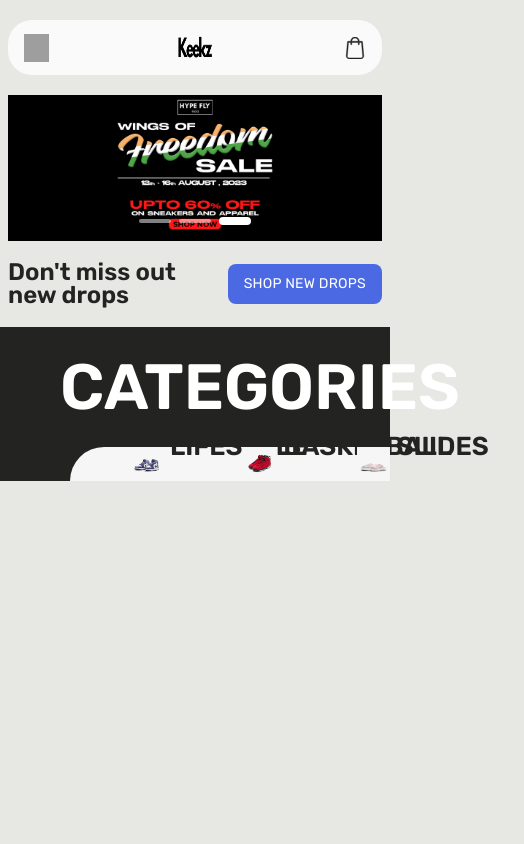
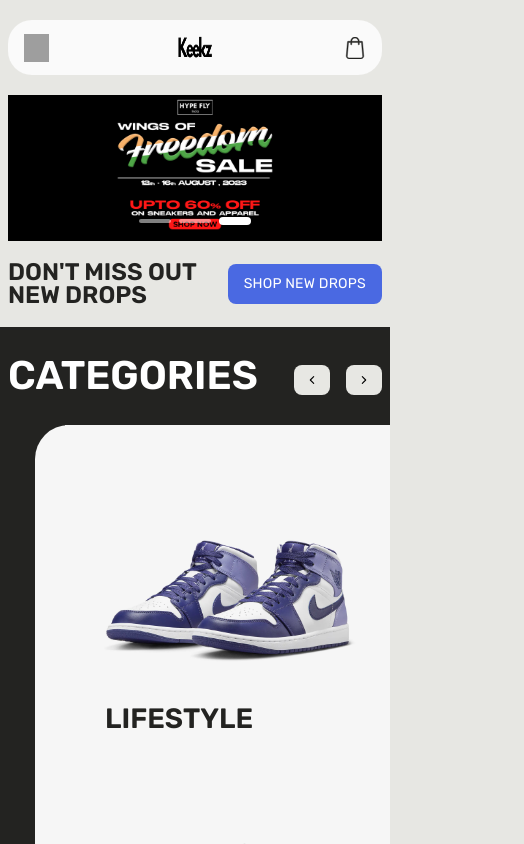
Before and after one commit to Avishekraut/Keekzstore, a React (Create React App) app in the folder keekz/: page / in a window 390 px wide. Shown: the top 844 px of the page, 524 px wide, since content can reach past the window. Built offline with nearby package versions, Linux system fonts and the light colour scheme; grey boxes are pictures that could not be loaded.

Commit message:
Categories component made responsive to mobile

```diff
--- a/keekz/src/css/style.css
+++ b/keekz/src/css/style.css
@@ -91,13 +91,6 @@
   text-transform: uppercase;
 }
 
-.title-box{
-  margin: 30px 60px 30px;
-  display: flex;
-  justify-content: space-between;
-  align-items: flex-end;
-}
-
 .title h1 {
   font-size: 70px;
   font-weight: 600;
@@ -143,6 +136,13 @@
   display: grid;
   grid-template-columns: 1fr 1fr 1fr;
   gap: 20px;
+}
+
+.title-box{
+  margin: 30px 60px 30px;
+  display: flex;
+  justify-content: space-between;
+  align-items: flex-end;
 }
 
 .title-con h2 {
@@ -199,14 +199,13 @@
   }
 
   .title {
-    width: 172px;
+    width: 200px;
   }
 
   .title h1 {
     font-size: 24px;
     font-weight: 600;
     color: var(--color-darkGray);
-    text-transform: none;
   }
 
   .new-drops-button button {
@@ -216,6 +215,41 @@
     font-size: 14px;
   }
 
+  .title-box{
+    margin: 30px 8px 30px;
+  }
+
+  .title-con h2{
+    font-size: 40px;
+  }
+
+  .arrow-buttons button {
+    height: 30px;
+  }
+
+  button img {
+    width: 12px;
+    height: 12px;
+  }
+
+  .categories-box{
+    margin-left: 35px;
+    border-radius: 34px 0px 0px 0px;
+    grid-template-columns: 1fr;
+    background: #f6f6f6;
+  }
+
+  .first-card-image, .second-card-image, .third-card-image{
+    margin-left: 30px;
+  }
+
+  .first-card-text, .second-card-text, .third-card-text{
+    bottom: 10px;
+  }
+
+  .first-card-text h2, .second-card-text h2, .third-card-text h2{
+    font-size: 28px;
+  }
 
 }
 
```
